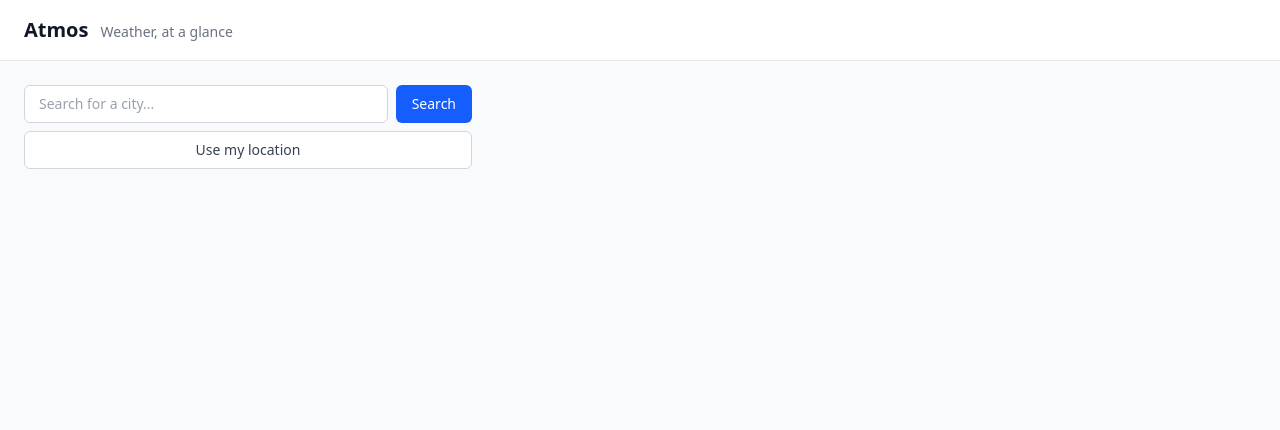
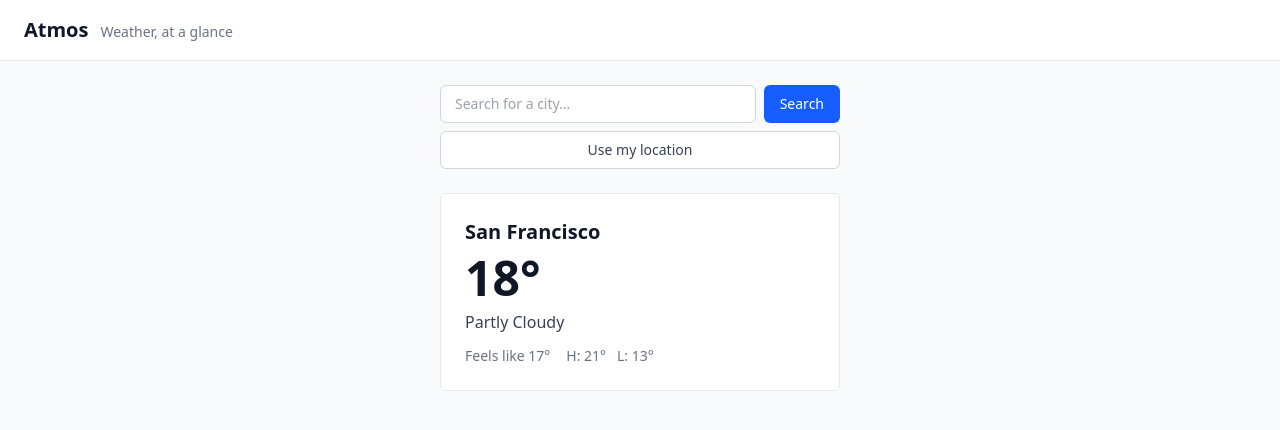
Before and after one commit to RajBhokare/Atmos-Weather-App, a React (Vite) app: page / in a window 1280 px wide. Both pictures are taken after a click on the button "Use my location". Shown: the top 430 px of the page. Built offline with nearby package versions, Linux system fonts and the light colour scheme.

Commit message:
CurrentWeather component

```diff
--- a/src/App.jsx
+++ b/src/App.jsx
@@ -1,12 +1,45 @@
+import { useState } from "react";
 import Header from "./components/Header.jsx";
 import SearchBar from "./components/SearchBar.jsx";
+import EmptyState from "./components/EmptyState.jsx";
+import CurrentWeather from "./components/CurrentWeather.jsx";
+
+const mockCurrentWeather = {
+  locationName: "San Francisco",
+  temperature: 18,
+  condition: "Partly Cloudy",
+  feelsLike: 17,
+  high: 21,
+  low: 13,
+};
 
 function App() {
+  const [selectedLocation, setSelectedLocation] = useState(null);
+
+  const handleSearch = (query) => {
+    console.log("Search query:", query);
+    setSelectedLocation(query);
+  };
+
+  const handleUseLocation = () => {
+    console.log("Use location requested");
+    setSelectedLocation("Current Location");
+  };
+
   return (
     <div className="min-h-screen bg-gray-50">
       <Header />
-      <main className="px-4 py-6 sm:px-6">
-        <SearchBar />
+      <main className="px-4 py-6 sm:px-6 max-w-md mx-auto space-y-6">
+        <SearchBar
+          onSearch={handleSearch}
+          onUseLocation={handleUseLocation}
+          clearSignal={null}
+        />
+        {selectedLocation === null ? (
+          <EmptyState />
+        ) : (
+          <CurrentWeather data={mockCurrentWeather} />
+        )}
       </main>
     </div>
   );
--- /dev/null
+++ b/src/components/CurrentWeather.jsx
@@ -0,0 +1,28 @@
+export default function CurrentWeather({ data }) {
+  if (!data) return null;
+
+  const { locationName, temperature, condition, feelsLike, high, low } = data;
+
+  const formatTemp = (val) => {
+    if (val === undefined || val === null) return "";
+    return typeof val === "number" ? `${Math.round(val)}\u00b0` : val;
+  };
+
+  return (
+    <div className="bg-white border border-gray-200 rounded-md p-6 max-w-md w-full text-center sm:text-left flex flex-col items-center sm:items-start">
+      <h2 className="text-xl font-semibold text-gray-900">{locationName}</h2>
+      <div className="text-5xl font-bold text-gray-900 my-2">
+        {formatTemp(temperature)}
+      </div>
+      <p className="text-base font-medium text-gray-700">{condition}</p>
+      <div className="mt-3 flex flex-wrap gap-x-4 gap-y-1 text-sm text-gray-500 justify-center sm:justify-start">
+        {feelsLike !== undefined && <span>Feels like {formatTemp(feelsLike)}</span>}
+        {(high !== undefined || low !== undefined) && (
+          <span>
+            H: {formatTemp(high)} &nbsp; L: {formatTemp(low)}
+          </span>
+        )}
+      </div>
+    </div>
+  );
+}
--- /dev/null
+++ b/src/components/EmptyState.jsx
@@ -0,0 +1,8 @@
+export default function EmptyState() {
+  return (
+    <div className="text-center py-16 px-4">
+      <h2 className="text-lg font-medium text-gray-700">No location selected</h2>
+      <p className="mt-1 text-sm text-gray-500">Search for a city to see the weather.</p>
+    </div>
+  );
+}
--- a/src/components/SearchBar.jsx
+++ b/src/components/SearchBar.jsx
@@ -1,6 +1,25 @@
-export default function SearchBar() {
+import { useState, useEffect } from "react";
+
+export default function SearchBar({ onSearch, onUseLocation, clearSignal }) {
+  const [query, setQuery] = useState("");
+
+  useEffect(() => {
+    // oxlint-disable-next-line react/set-state-in-effect
+    setQuery("");
+  }, [clearSignal]);
+
   const handleSubmit = (e) => {
     e.preventDefault();
+    const trimmed = query.trim();
+    if (trimmed && onSearch) {
+      onSearch(trimmed);
+    }
+  };
+
+  const handleUseLocation = () => {
+    if (onUseLocation) {
+      onUseLocation();
+    }
   };
 
   return (
@@ -8,6 +27,8 @@ export default function SearchBar() {
       <div className="flex gap-2">
         <input
           type="text"
+          value={query}
+          onChange={(e) => setQuery(e.target.value)}
           placeholder="Search for a city..."
           className="flex-1 px-3.5 py-2 border border-gray-300 rounded-md focus:outline-none focus:ring-2 focus:ring-blue-500 focus:border-transparent text-sm text-gray-900 placeholder-gray-400 bg-white"
         />
@@ -20,6 +41,7 @@ export default function SearchBar() {
       </div>
       <button
         type="button"
+        onClick={handleUseLocation}
         className="w-full px-4 py-2 border border-gray-300 bg-white hover:bg-gray-50 text-gray-700 text-sm font-medium rounded-md transition-colors"
       >
         Use my location
```
